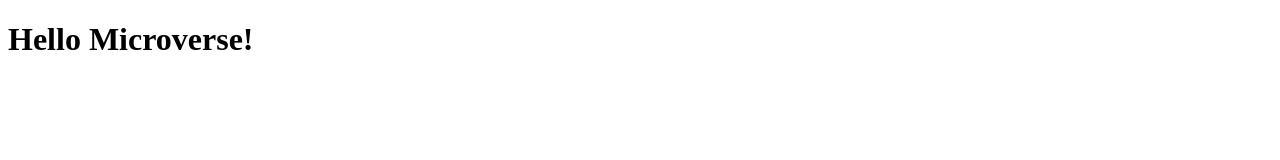
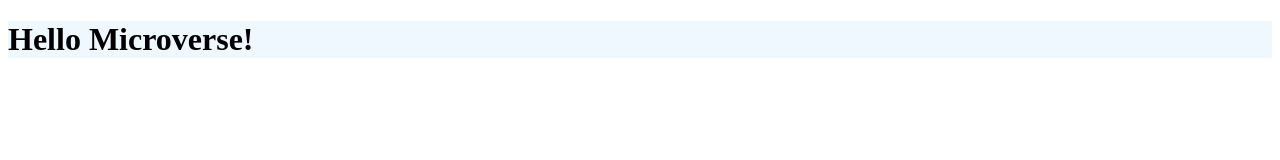
Before and after one commit to leehaney254/Hello-World, a website: page index.html in a window 1280 px wide. Drawn offline with Linux system fonts and the light colour scheme.

Commit message:
Added resolved class styling issues

```diff
--- a/package.json
+++ b/package.json
@@ -18,6 +18,10 @@
   },
   "homepage": "https://github.com/leehaney254/Hello-World#readme",
   "devDependencies": {
-    "hint": "^7.1.3"
+    "hint": "^7.1.3",
+    "stylelint": "^13.13.1",
+    "stylelint-config-standard": "^21.0.0",
+    "stylelint-csstree-validator": "^1.9.0",
+    "stylelint-scss": "^3.21.0"
   }
 }
--- a/styles.css
+++ b/styles.css
@@ -1,3 +1,3 @@
-headercolor {
+.headercolor {
   background-color: aliceblue;
 }
```
Also changed, not shown: 1 other file.
